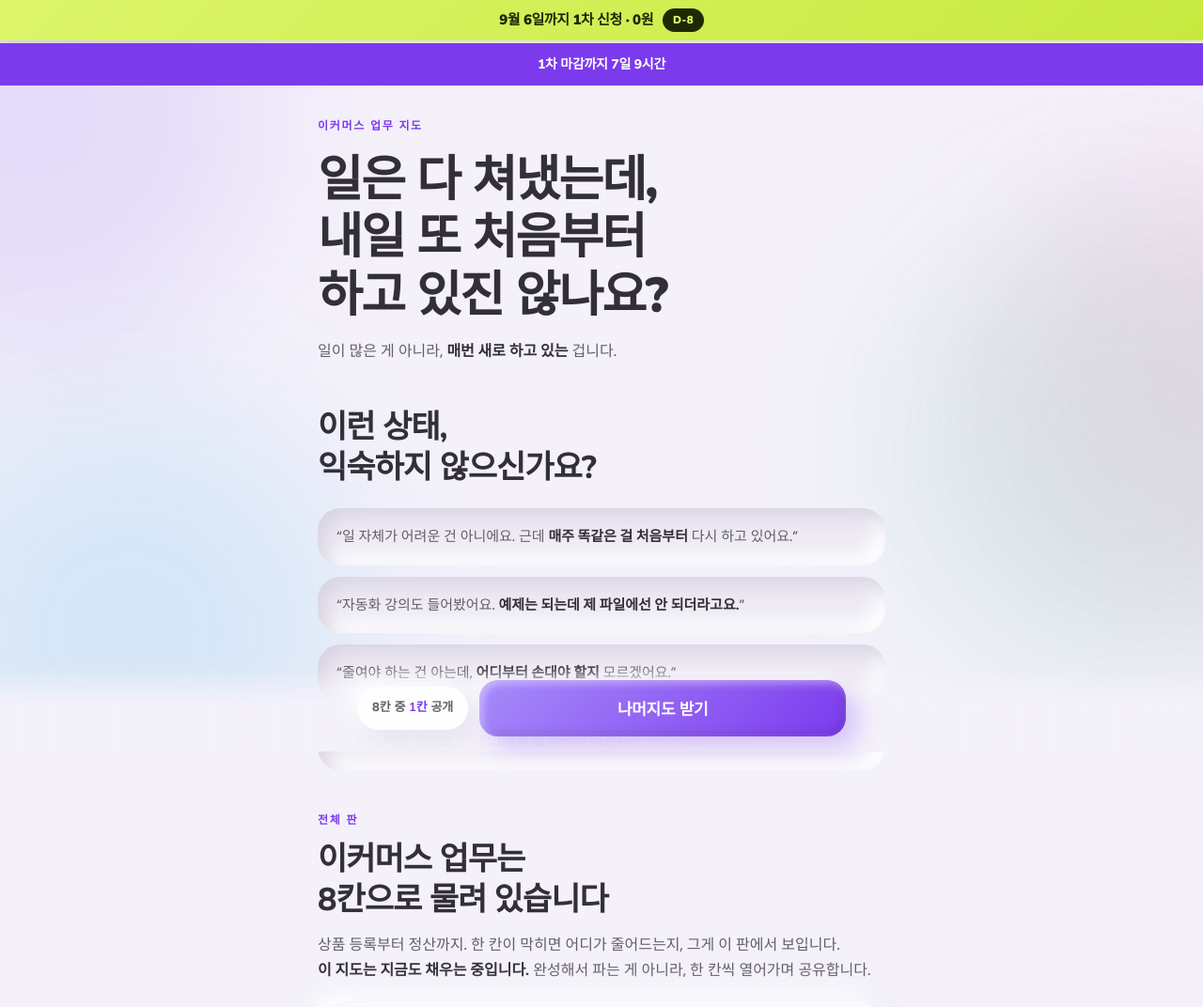
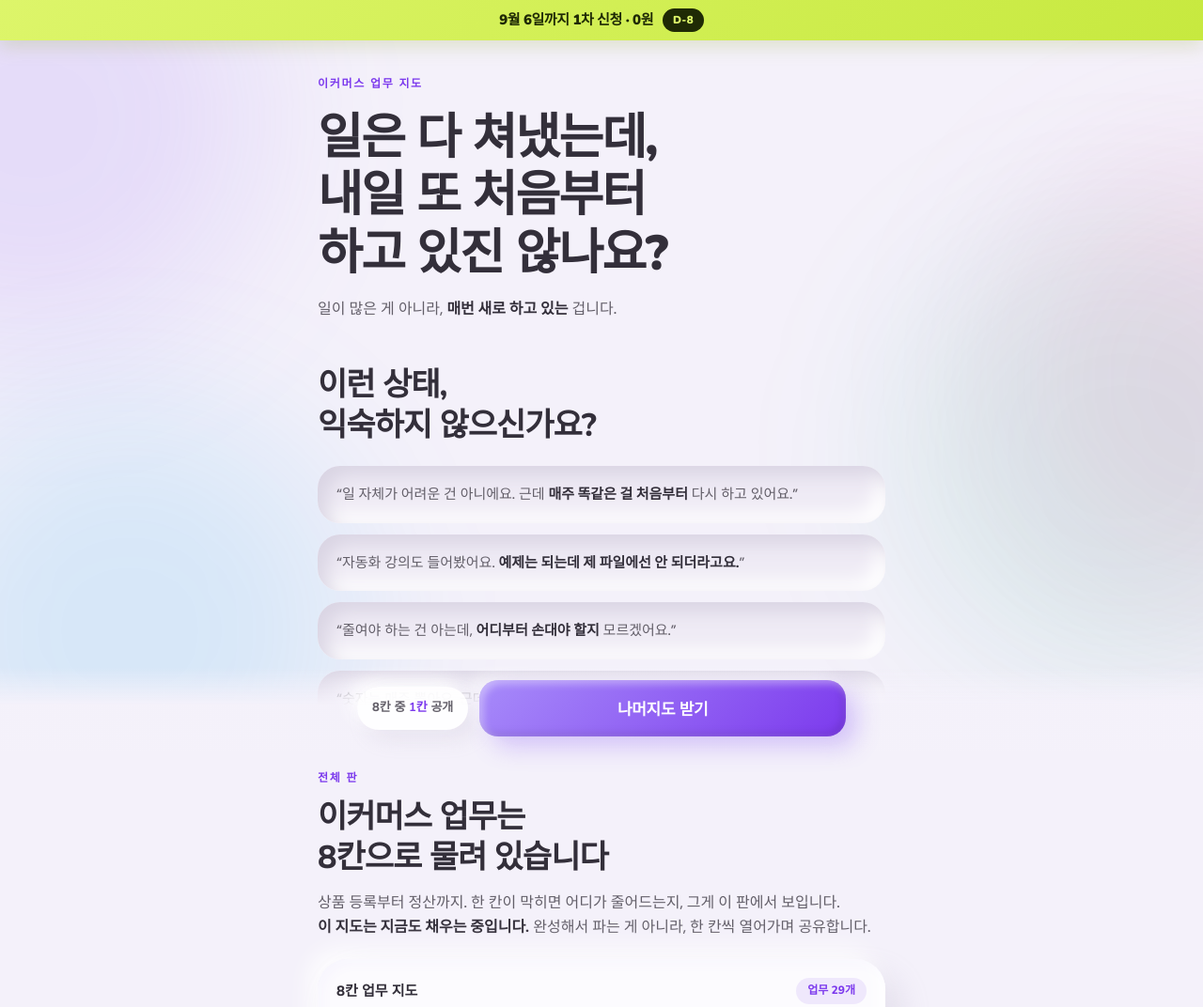
Before and after one commit to jieunyeom/work, a plain HTML site: page index.html in a window 1280 px wide. Shown: the top 1072 px of the page at 94% size. Drawn offline with nearby package versions, Linux system fonts and the light colour scheme; a web font is replaced by a local one.

Commit message:
상단 바 중복 제거 — v20 기본 바만 사용

```diff
--- a/index.html
+++ b/index.html
@@ -553,14 +553,9 @@ body{padding-top:46px}
   .proof-i{width:380px}
 }
 @media (prefers-reduced-motion:reduce){*{animation:none!important;transition:none!important}}
-#ddayBar{position:sticky;top:0;z-index:999;text-align:center;padding:11px 16px;
-  font-family:var(--head);font-size:14px;font-weight:800;letter-spacing:-.02em;
-  background:#7C3AED;color:#fff}
-#ddayBar.end{background:#8B8496}
 </style>
 </head>
 <body>
-<div id="ddayBar"></div>
 
 <div class="topbar" id="topbar"><div class="topbar-in">
   <span class="tb-t" id="tbText"></span><span class="tb-d" id="tbDay"></span>
@@ -1198,22 +1193,6 @@ function openCard(id){
 /* ---------- 구글폼 이동 ---------- */
 var DEADLINE=new Date("2026-09-06T23:59:59+09:00");
 function isClosed(){return (DEADLINE-new Date())<=0;}
-(function(){
-  var bar=document.getElementById("ddayBar");
-  function tick(){
-    var left=DEADLINE-new Date();
-    if(left<=0){
-      bar.textContent="1차 모집이 마감되었습니다";
-      bar.classList.add("end");
-      return;
-    }
-    var d=Math.floor(left/86400000);
-    var h=Math.floor(left%86400000/3600000);
-    bar.textContent="1차 마감까지 "+d+"일 "+h+"시간";
-  }
-  tick();
-  setInterval(tick,60000);
-})();
 function openForm(){
   if(isClosed()){alert("1차 모집이 마감되었습니다. 다음 회차에 다시 열립니다.");return;}
   const u=META.FORM_URL||'';
```
